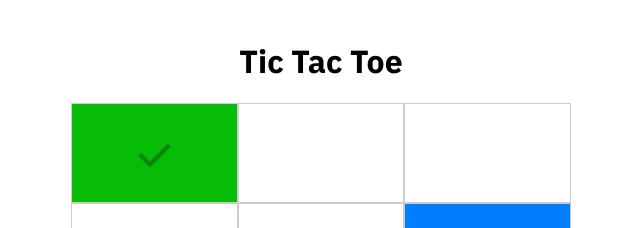
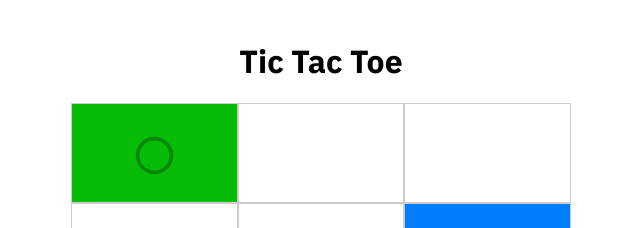
Before and after one commit to taimursaeed/react-games, a React (Vite) app: page / in a window 1280 px wide. Both pictures are taken after a click on the button 473 px from the left and 153 px from the top of the page. Shown: the top 228 px of the page, without its empty margins (319-959 px from the left). Built offline with nearby package versions, Linux system fonts and the light colour scheme.

Commit message:
update icon

```diff
--- a/src/games/tictactoe/constants.jsx
+++ b/src/games/tictactoe/constants.jsx
@@ -6,16 +6,16 @@
     symbol: (
       <svg
         width="1em"
-        className="w-6 h-6"
-        fill="currentColor"
-        viewBox="0 0 20 20"
         xmlns="http://www.w3.org/2000/svg"
+        viewBox="0 0 24 24"
+        stroke-width="2"
+        stroke="currentColor"
+        fill="none"
+        stroke-linecap="round"
+        stroke-linejoin="round"
       >
-        <path
-          fillRule="evenodd"
-          d="M16.707 5.293a1 1 0 010 1.414l-8 8a1 1 0 01-1.414 0l-4-4a1 1 0 011.414-1.414L8 12.586l7.293-7.293a1 1 0 011.414 0z"
-          clipRule="evenodd"
-        ></path>
+        <path stroke="none" d="M0 0h24v24H0z" fill="none"></path>
+        <circle cx="12" cy="12" r="9"></circle>
       </svg>
     ),
   },
@@ -25,7 +25,6 @@
     symbol: (
       <svg
         width="1em"
-        className="w-6 h-6"
         fill="currentColor"
         viewBox="0 0 20 20"
         xmlns="http://www.w3.org/2000/svg"
```
